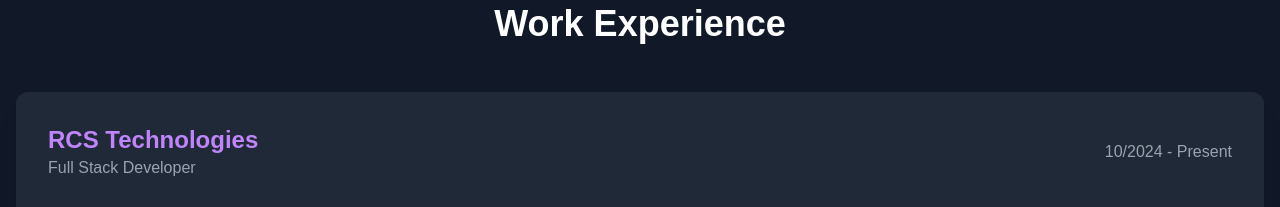
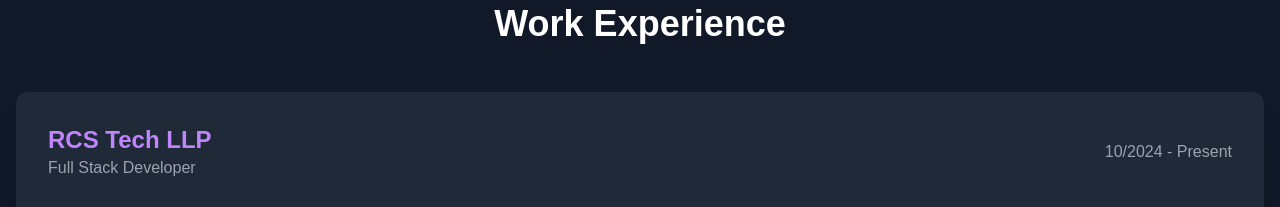
Before and after one commit to yogeshkumarb01/portfolio, a Next.js app: page /Portfolio in a window 1280 px wide. Shown: the part 940-1147 px from the top of the page. Built offline with nearby package versions, Linux system fonts and the light colour scheme.

Commit message:
name of company

```diff
--- a/src/app/Portfolio/page.tsx
+++ b/src/app/Portfolio/page.tsx
@@ -98,7 +98,7 @@ const Portfolio = () => {
             <div className="flex flex-col md:flex-row justify-between items-start md:items-center mb-6">
               <div>
                 <h3 className="text-2xl font-bold text-purple-400">
-                  RCS Technologies
+                  RCS Tech LLP
                 </h3>
                 <p className="text-gray-400">Full Stack Developer</p>
               </div>
```
